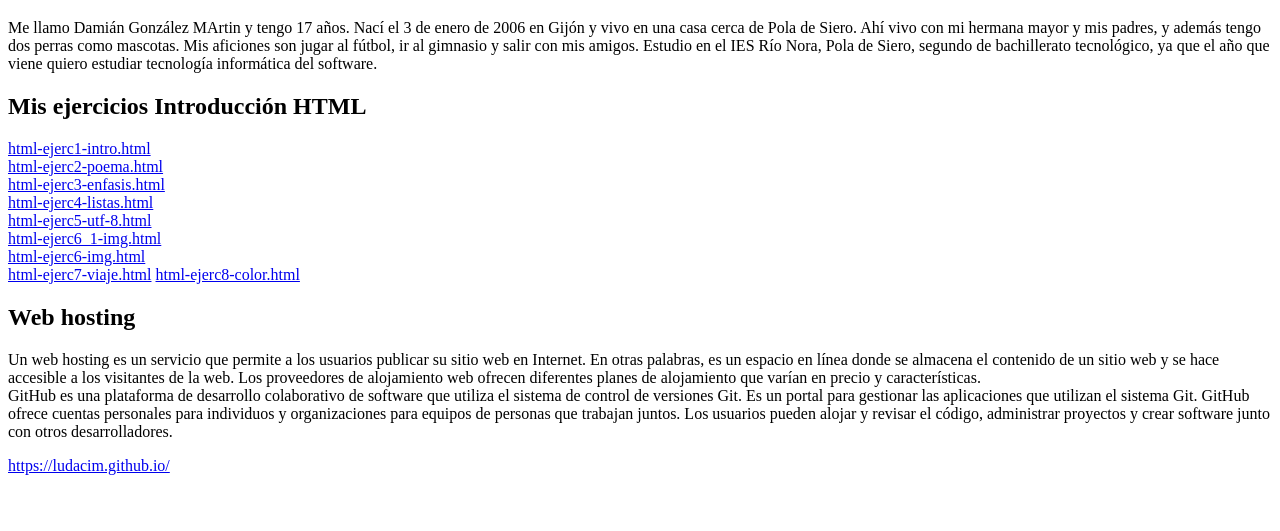
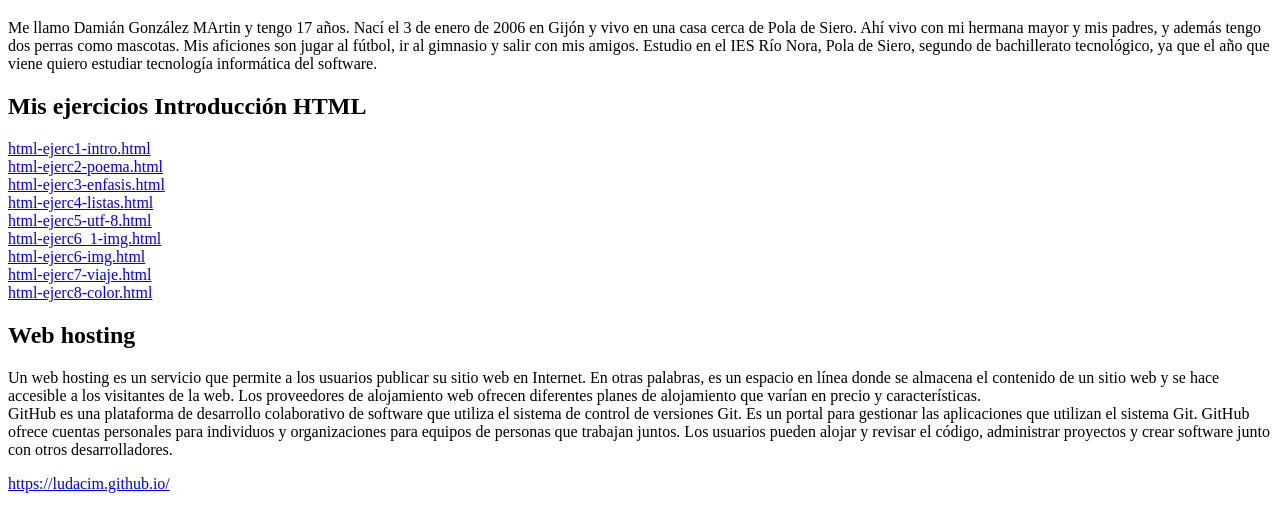
Before and after one commit to Ludacim/Ludacim.github.io, a plain HTML site: page index.html in a window 1280 px wide. Shown: the part 61-592 px from the top of the page. Drawn offline with Linux system fonts and the light colour scheme.

Commit message:
Update index.html

```diff
--- a/index.html
+++ b/index.html
@@ -26,7 +26,7 @@
 ">html-ejerc6_1-img.html</a><br>
 <a href="https://github.com/Ludacim/Ludacim.github.io/blob/e9e260c782b1036b211bbe1a007dc6790353888f/html-ejerc6_1-img.html
 ">html-ejerc6-img.html</a><br>
-<a href="https://github.com/Ludacim/Ludacim.github.io/blob/e9e260c782b1036b211bbe1a007dc6790353888f/html-ejerc7-viaje.html">html-ejerc7-viaje.html</a>
+<a href="https://github.com/Ludacim/Ludacim.github.io/blob/e9e260c782b1036b211bbe1a007dc6790353888f/html-ejerc7-viaje.html">html-ejerc7-viaje.html</a><br>
 <a href="https://github.com/Ludacim/Ludacim.github.io/blob/54e44e10f0d7ec6a31776790241c8dffb0855a85/ticdamian/html-ejerc8-color.html">
 html-ejerc8-color.html</a>
 <h2>Web hosting</h2>
```
